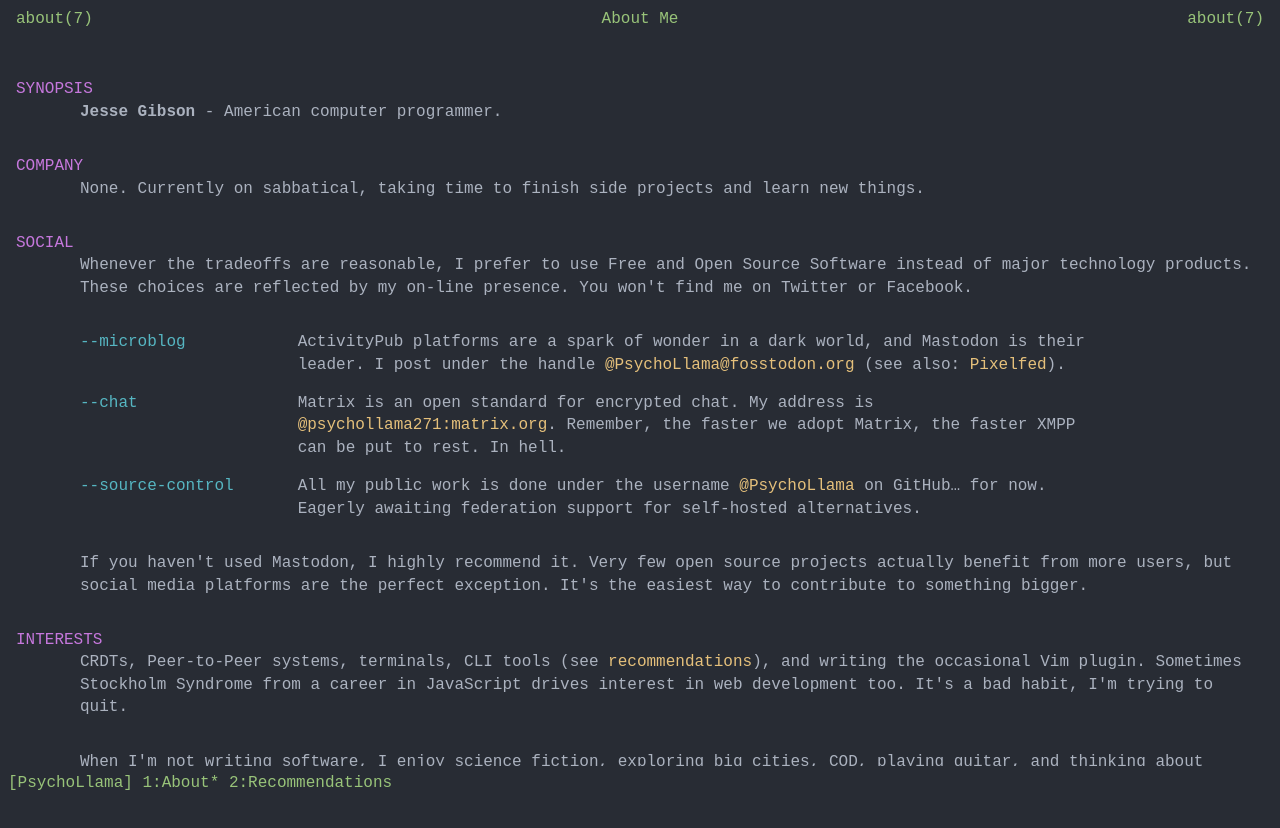
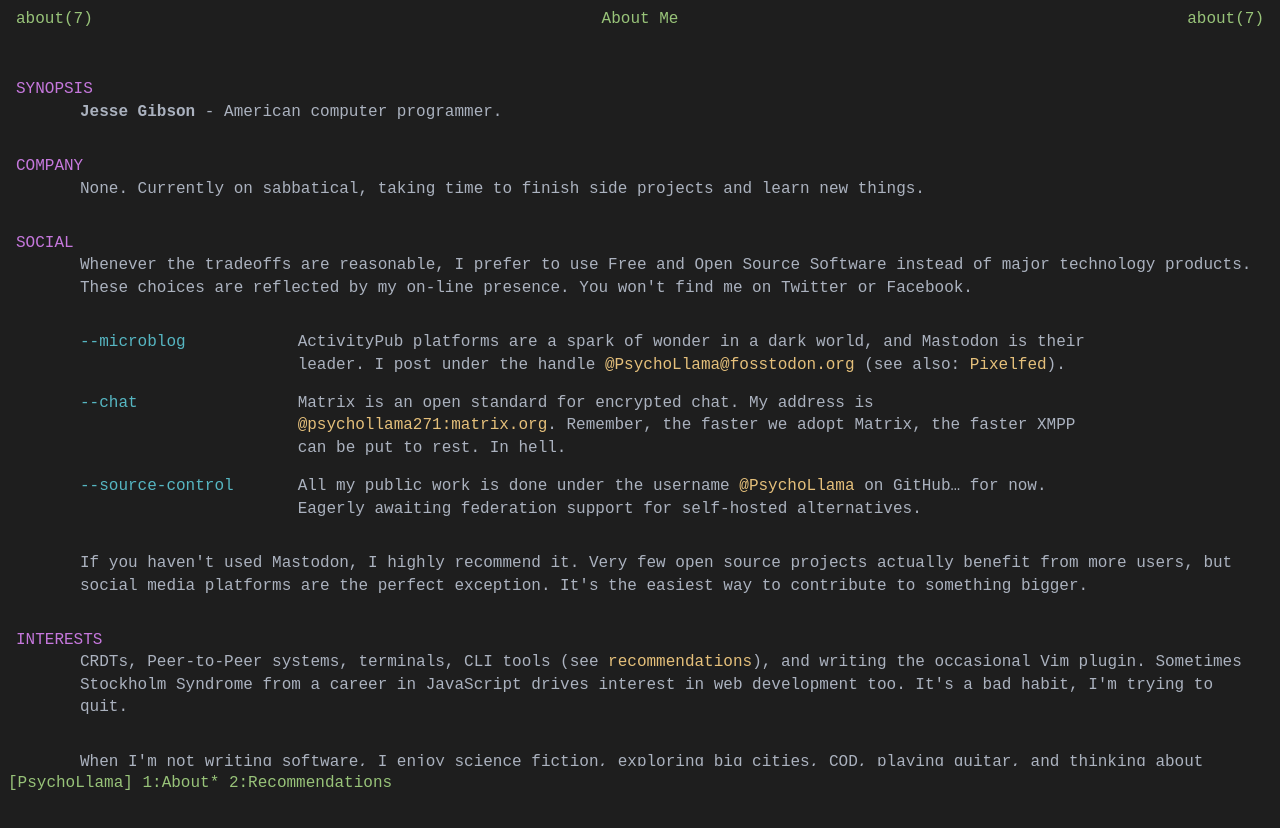
Before and after one commit to PsychoLlama/website, a Gatsby site: page / in a window 1280 px wide. Built offline with nearby package versions, Linux system fonts and the light colour scheme; Gatsby itself is replaced by a stand-in of ours; a small style sheet from the web is missing.

Commit message:
Switch theme to One Dark Pro
This matches my local dev environment more closely. Why does that
matter?

:shrug:

```diff
--- a/src/global.css
+++ b/src/global.css
@@ -5,7 +5,7 @@ html {
    * imports offer a good fallback. Unless IE 11 can die, theme variables
    * aren't accessible inside CSS, forcing the duplication.
    */
-  background-color: #282c34;
+  background-color: #1e1e1e;
 }
 
 body {
--- a/src/theme.js
+++ b/src/theme.js
@@ -23,7 +23,7 @@ export default function Theme({ element }) {
 
 const oneDark = {
   colors: {
-    background: '#282c34',
+    background: '#1e1e1e',
     text: '#abb2bf',
     blue: '#61afef',
     red: '#e06c75',
```
